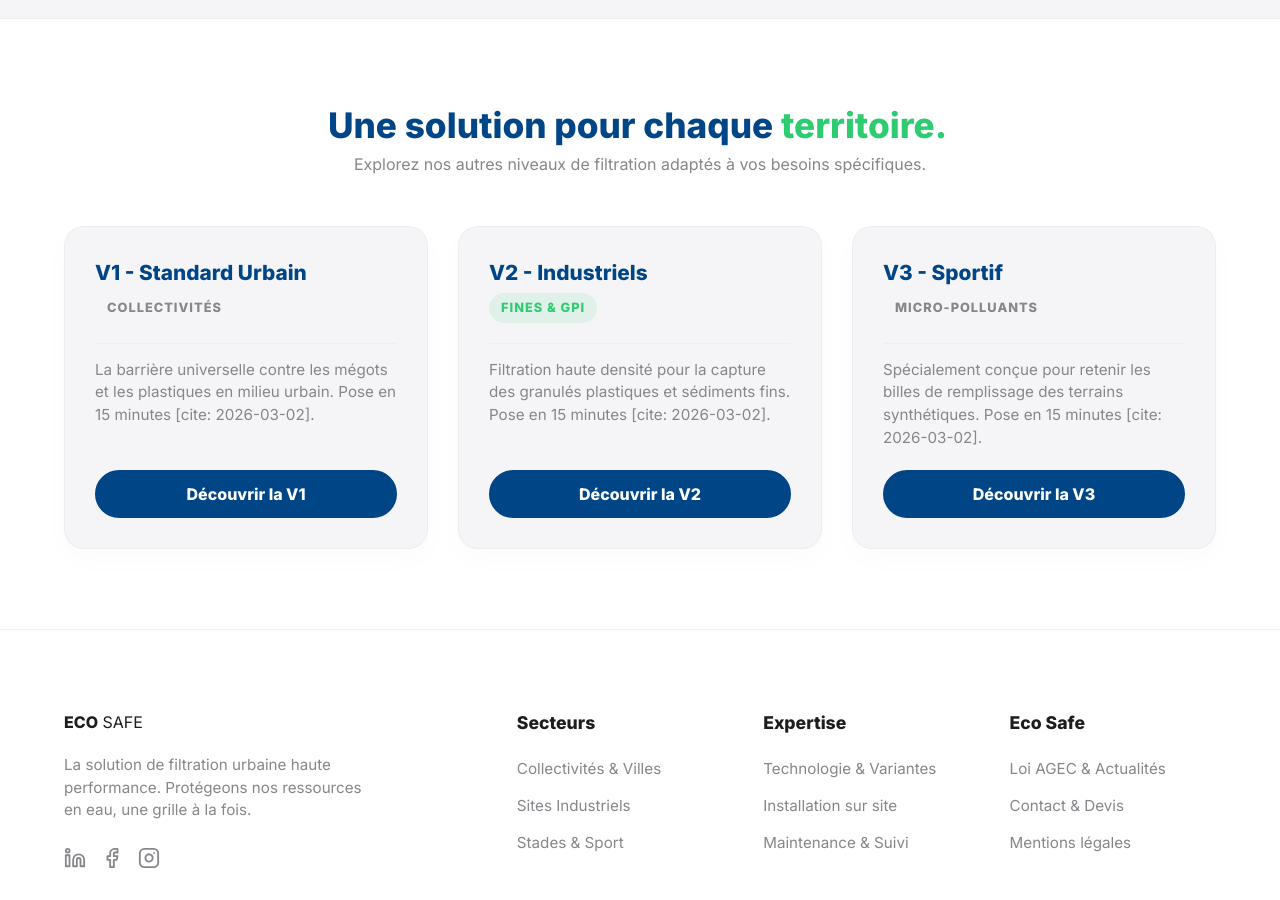
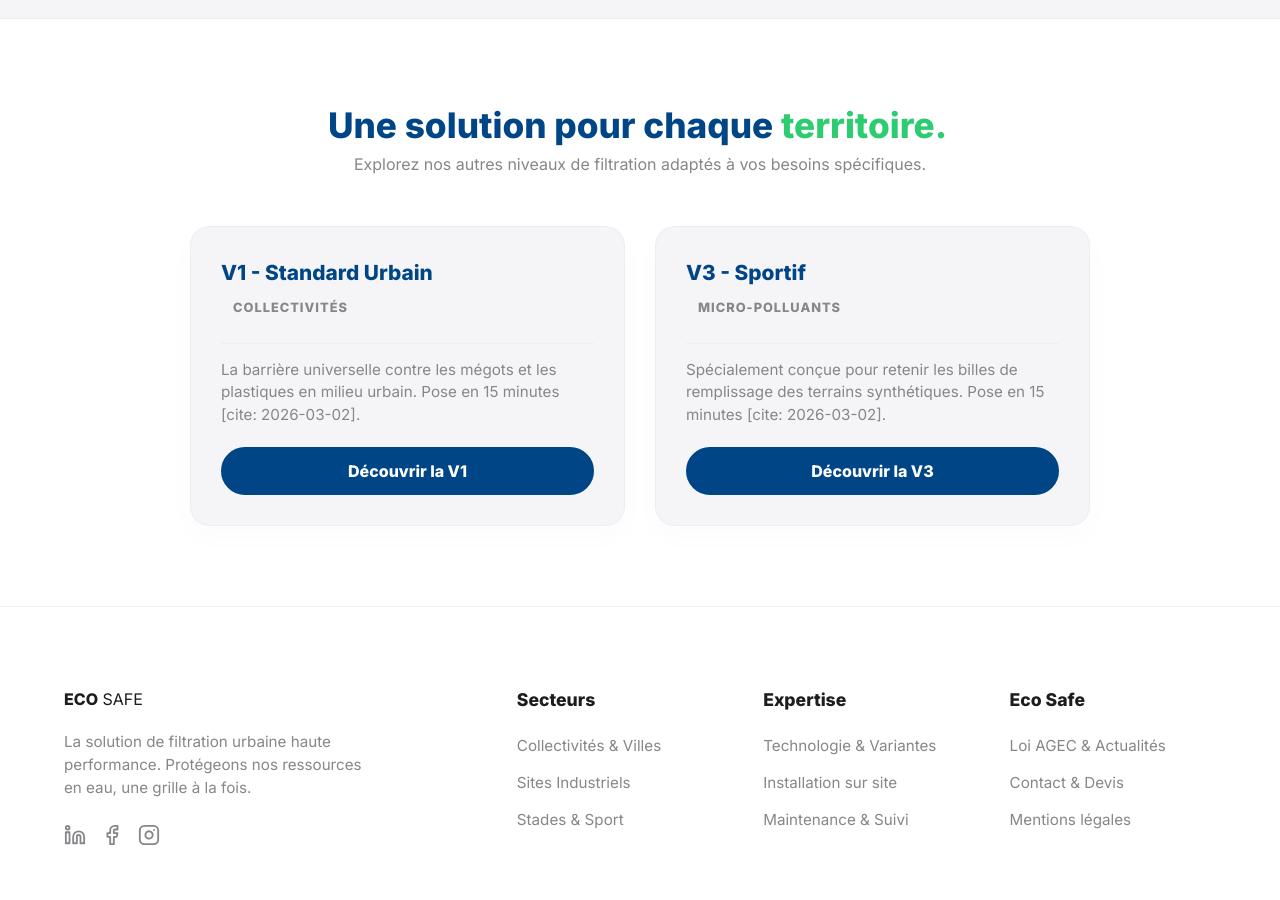
Before and after one commit to DuvalDVL/ecosafe, a Jekyll site: the page built from produit/industriel/index.html, in a window 1280 px wide and 900 px high, scrolled down 1190 px. Built offline with Jekyll 4.4.1, drawn with Linux system fonts in a browser that asks for light colours.

Commit message:
Update index.html

```diff
--- a/produit/industriel/index.html
+++ b/produit/industriel/index.html
@@ -57,7 +57,7 @@ json_ld: |
       <p style="color: var(--text-muted);">Explorez nos autres niveaux de filtration adaptés à vos besoins spécifiques.</p>
     </div>
 
-    <div class="variants-grid" style="display: grid; grid-template-columns: repeat(auto-fit, minmax(300px, 1fr)); gap: 30px;">
+    <div class="variants-grid" style="display: grid; grid-template-columns: repeat(auto-fit, minmax(300px, 1fr)); gap: 30px; max-width: 900px; margin: 0 auto;">
 
       <div class="variant-card" style="display: flex; flex-direction: column; background: var(--bg-light); border-radius: 20px; padding: 30px; border: 1px solid rgba(0,0,0,0.03);">
         <div class="variant-header" style="margin-bottom: 15px;">
@@ -66,15 +66,6 @@ json_ld: |
         </div>
         <p style="font-size: 0.95rem; color: var(--text-muted); margin-bottom: 20px; flex-grow: 1;">La barrière universelle contre les mégots et les plastiques en milieu urbain. Pose en 15 minutes [cite: 2026-03-02].</p>
         <a href="{{ site.baseurl }}/produit/standard-urbain/" class="btn btn-primary" style="width: 100%;">Découvrir la V1</a>
-      </div>
-
-      <div class="variant-card" style="display: flex; flex-direction: column; background: var(--bg-light); border-radius: 20px; padding: 30px; border: 1px solid rgba(0,0,0,0.03);">
-        <div class="variant-header" style="margin-bottom: 15px;">
-          <h3 style="font-size: 1.3rem; margin-bottom: 5px;">V2 - Industriels</h3>
-          <span class="badge-variant highlight">Fines & GPI</span>
-        </div>
-        <p style="font-size: 0.95rem; color: var(--text-muted); margin-bottom: 20px; flex-grow: 1;">Filtration haute densité pour la capture des granulés plastiques et sédiments fins. Pose en 15 minutes [cite: 2026-03-02].</p>
-        <a href="{{ site.baseurl }}/produit/industriel/" class="btn btn-primary" style="width: 100%;">Découvrir la V2</a>
       </div>
 
       <div class="variant-card" style="display: flex; flex-direction: column; background: var(--bg-light); border-radius: 20px; padding: 30px; border: 1px solid rgba(0,0,0,0.03);">
```
